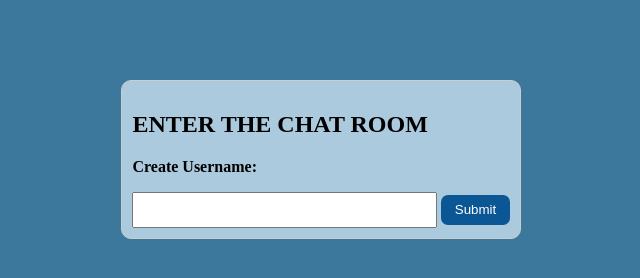
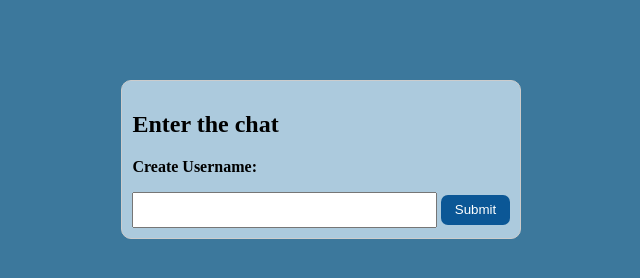
Before and after one commit to vd152/chatApp, a website: page views/index.html in a window 1280 px wide. Shown: the whole page, without its empty margins (319-959 px from the left). Drawn offline with nearby package versions, Linux system fonts and the light colour scheme; no server answers.

Commit message:
testing auto deployment

```diff
--- a/views/index.html
+++ b/views/index.html
@@ -10,7 +10,7 @@
 <body>
     <div id="container">
         <div id="namesWrapper">
-            <h2>ENTER THE CHAT ROOM</h2>
+            <h2>Enter the chat </h2>
             <p> <b>Create Username:</b>  </p>
             <div id="error"></div>
             <form action="" id="usernameForm">
```
